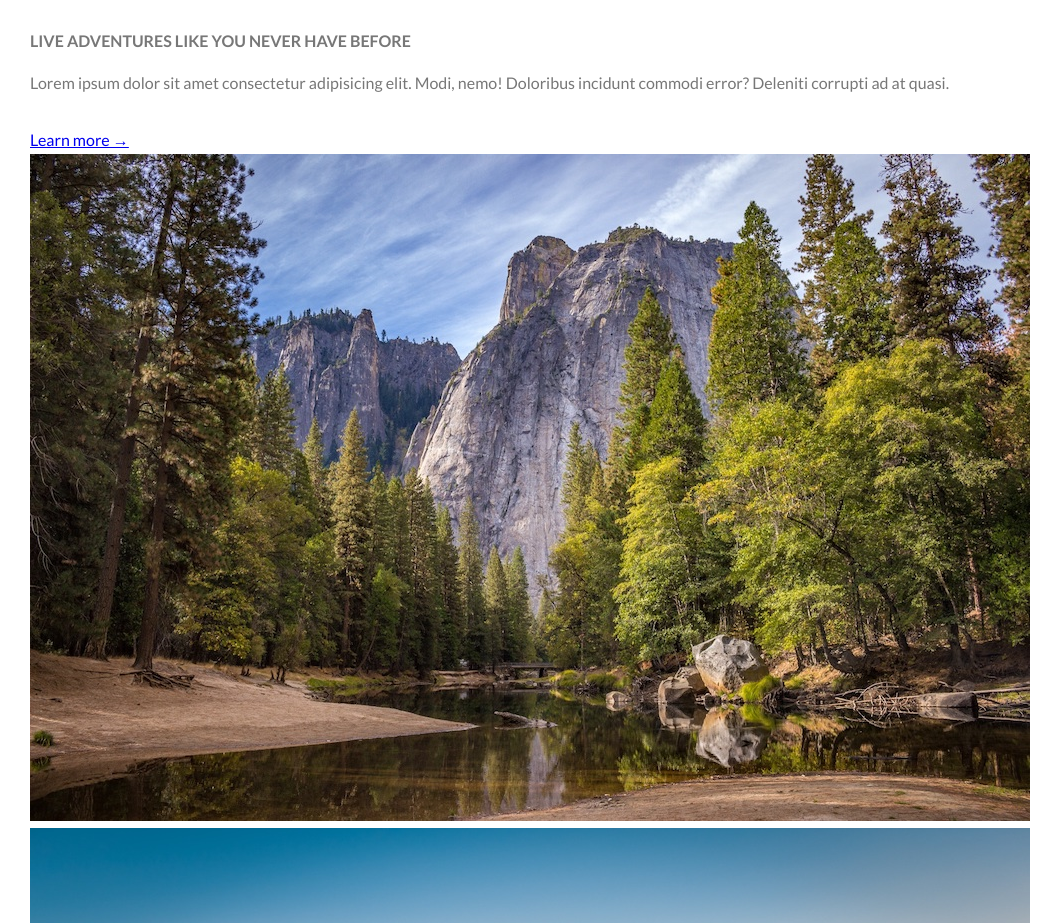
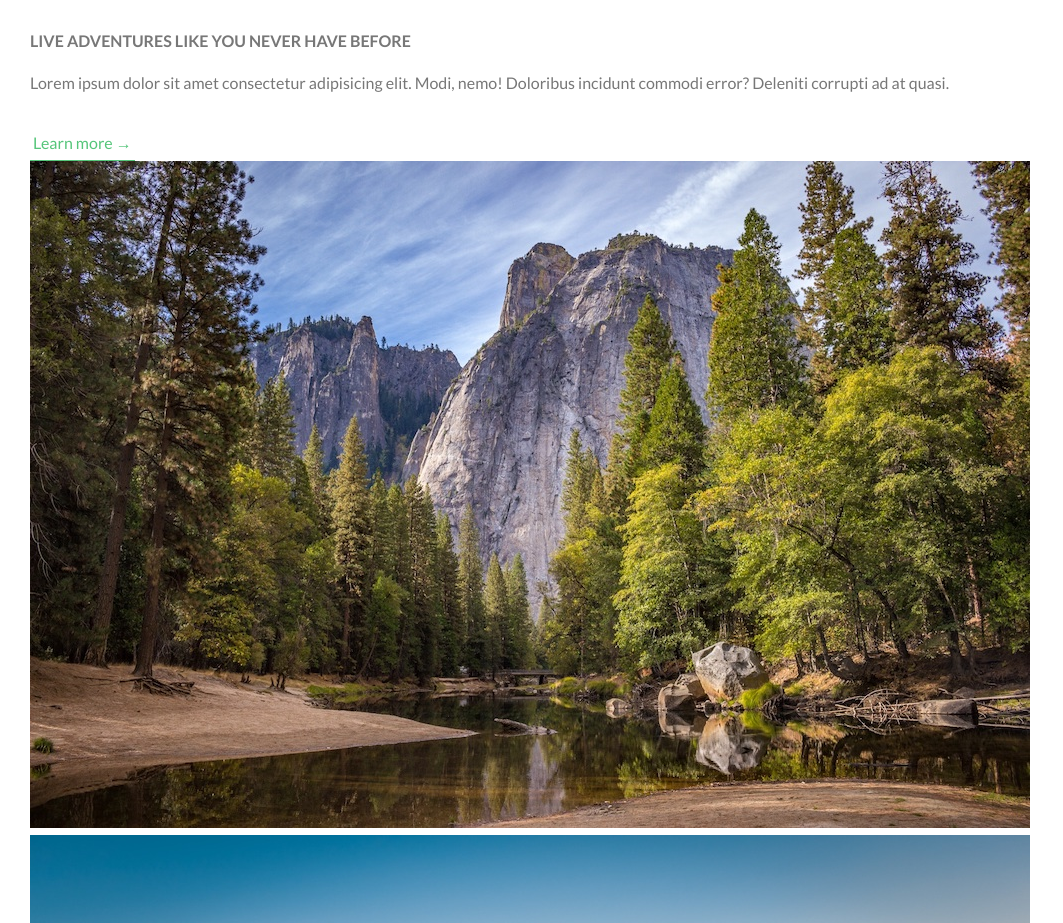
Before and after one commit to zee-nguyen/natours, a website: page index.html in a window 1280 px wide. Shown: the part 1029-1952 px from the top of the page, without its empty margins (0-1063 px from the left). Drawn offline with nearby package versions, Linux system fonts and the light colour scheme; files that its build step writes are made by us from their sources.

Commit message:
add secondary btn

```diff
--- a/sass/components/_button.scss
+++ b/sass/components/_button.scss
@@ -10,6 +10,7 @@
     border-radius: 10rem;
     transition: all .2s;
     position: relative;
+    // font-size: $default-font-size;
   }
   &:hover {
     transform: translateY(-3px);
@@ -48,3 +49,28 @@
     animation-fill-mode: backwards;
   }
 }
+
+.btn-text {
+  &:link,
+  &:visited {
+    // font-size: $default-font-size;
+    color: $color-primary;
+    display: inline-block;
+    text-decoration: none;
+    border-bottom: 1px solid $color-primary;
+    padding: 3px;
+    transition: all .2s;
+  }
+
+  &:hover {
+    background-color: $color-primary;
+    color: $color-white;
+    box-shadow: 0.5rem 1rem 5rem rgba(0, 0, 0, 0.15);
+    transform: translateY(-2px);
+  }
+
+  &:active {
+    box-shadow: 0.5rem 0.5rem 2.5rem rgba(0, 0, 0, 0.15);
+    transform: translateY(0px);
+  }
+}
```
